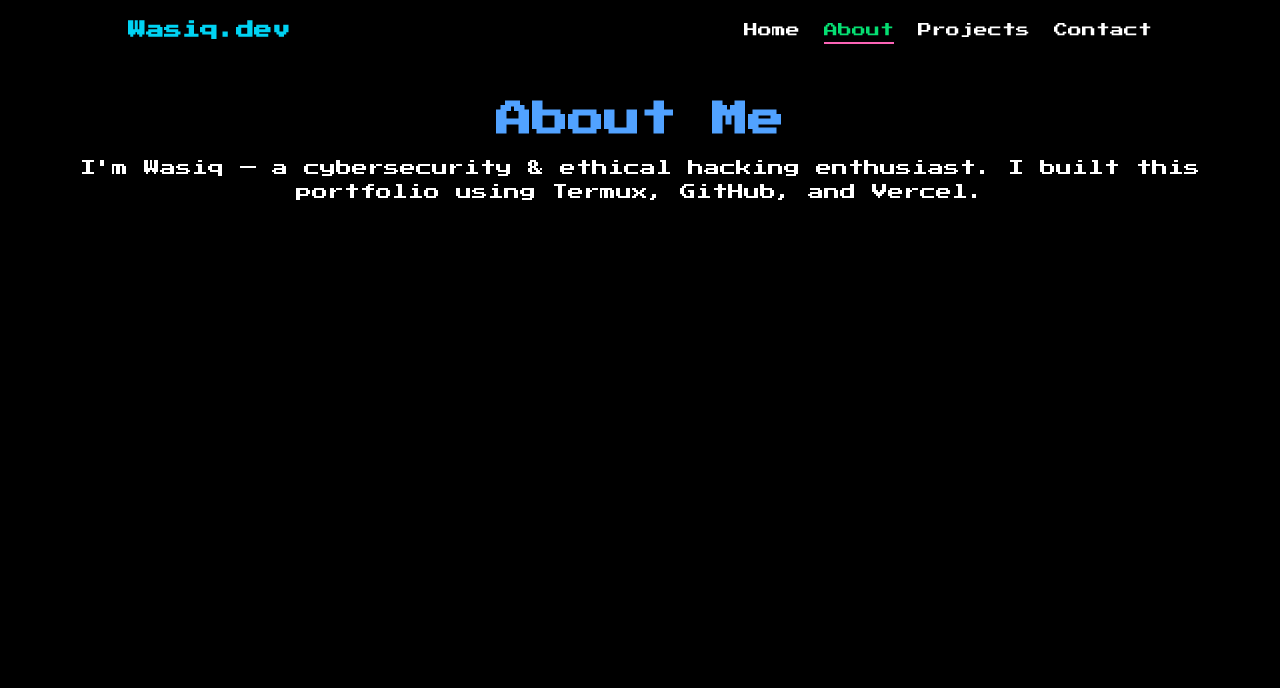
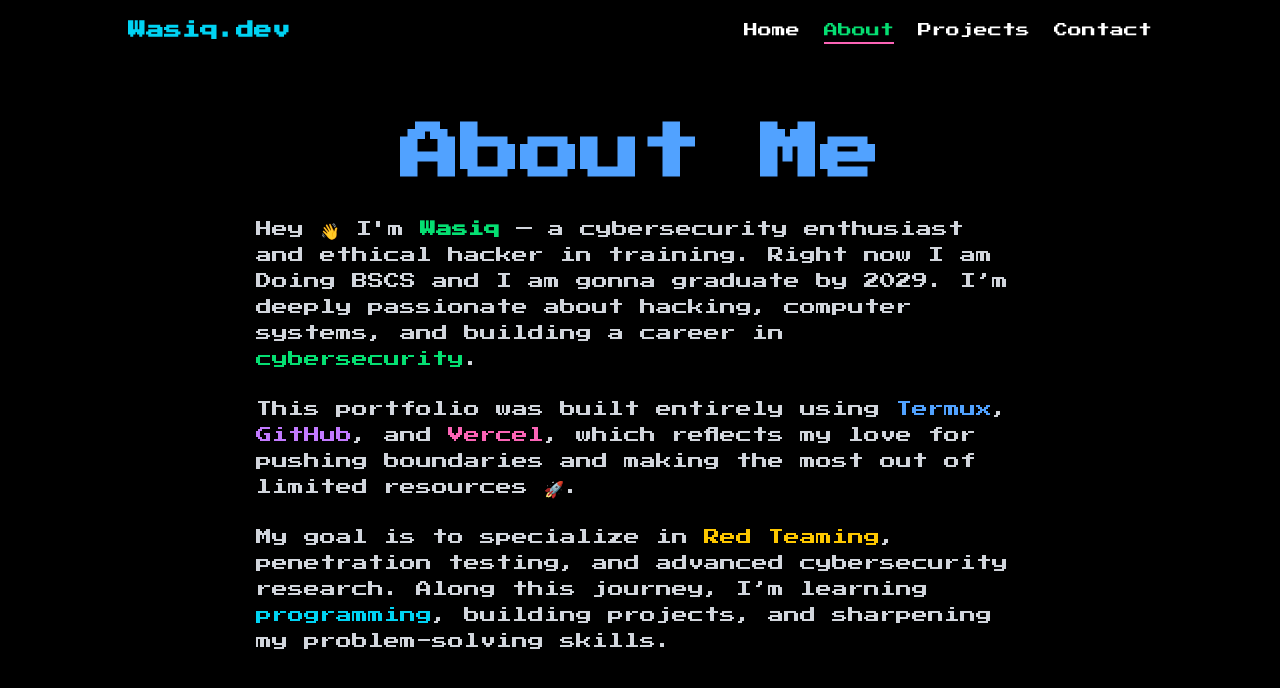
Before and after one commit to Wasiq2006/portfolio-next, a Next.js app: page /about in a window 1280 px wide. Shown: the top 688 px of the page. Built offline with nearby package versions, Linux system fonts and the light colour scheme.

Commit message:
Update About page with modern hacker vibe

```diff
--- a/pages/about/index.js
+++ b/pages/about/index.js
@@ -1,5 +1,5 @@
 import Navbar from '../../components/Navbar';
-import MatrixBackground from '../../components/Canvas/MatrixBackground';
+import MatrixBackground from '../../components/MatrixBackground';
 import { motion } from 'framer-motion';
 import localFont from 'next/font/local';
 
@@ -13,16 +13,42 @@ export default function About() {
     <>
       <MatrixBackground />
       <Navbar />
+
       <motion.div
-        className={`${pixelFont.className} relative z-10 p-10 min-h-screen bg-black text-white text-center`}
+        className={`${pixelFont.className} relative z-10 min-h-screen bg-black text-white px-6 sm:px-20 py-16`}
         initial={{ opacity: 0, y: 40 }}
         animate={{ opacity: 1, y: 0 }}
         transition={{ duration: 0.6 }}
       >
-        <h1 className="text-4xl font-bold text-blue-400">About Me</h1>
-        <p className="mt-4">
-          I'm Wasiq — a cybersecurity & ethical hacking enthusiast. I built this portfolio using Termux, GitHub, and Vercel.
-        </p>
+        <h1 className="text-4xl sm:text-6xl font-bold text-blue-400 mb-8 text-center">
+          About Me
+        </h1>
+
+        <div className="max-w-3xl mx-auto space-y-6 text-gray-300 leading-relaxed text-sm sm:text-base">
+          <p>
+            Hey 👋 I'm <span className="text-green-400 font-bold">Wasiq</span> —
+            a cybersecurity enthusiast and ethical hacker in training.
+            Right now I am Doing BSCS and I am gonna graduate by 2029.
+            I’m deeply passionate about hacking, computer systems,
+            and building a career in <span className="text-green-400">cybersecurity</span>.
+          </p>
+
+          <p>
+            This portfolio was built entirely using
+            <span className="text-blue-400"> Termux</span>,
+            <span className="text-purple-400"> GitHub</span>, and
+            <span className="text-pink-400"> Vercel</span>,
+            which reflects my love for pushing boundaries and
+            making the most out of limited resources 🚀.
+          </p>
+
+          <p>
+            My goal is to specialize in <span className="text-yellow-400">Red Teaming</span>,
+            penetration testing, and advanced cybersecurity research.
+            Along this journey, I’m learning <span className="text-cyan-400">programming</span>,
+            building projects, and sharpening my problem-solving skills.
+          </p>
+        </div>
       </motion.div>
     </>
   );
```
